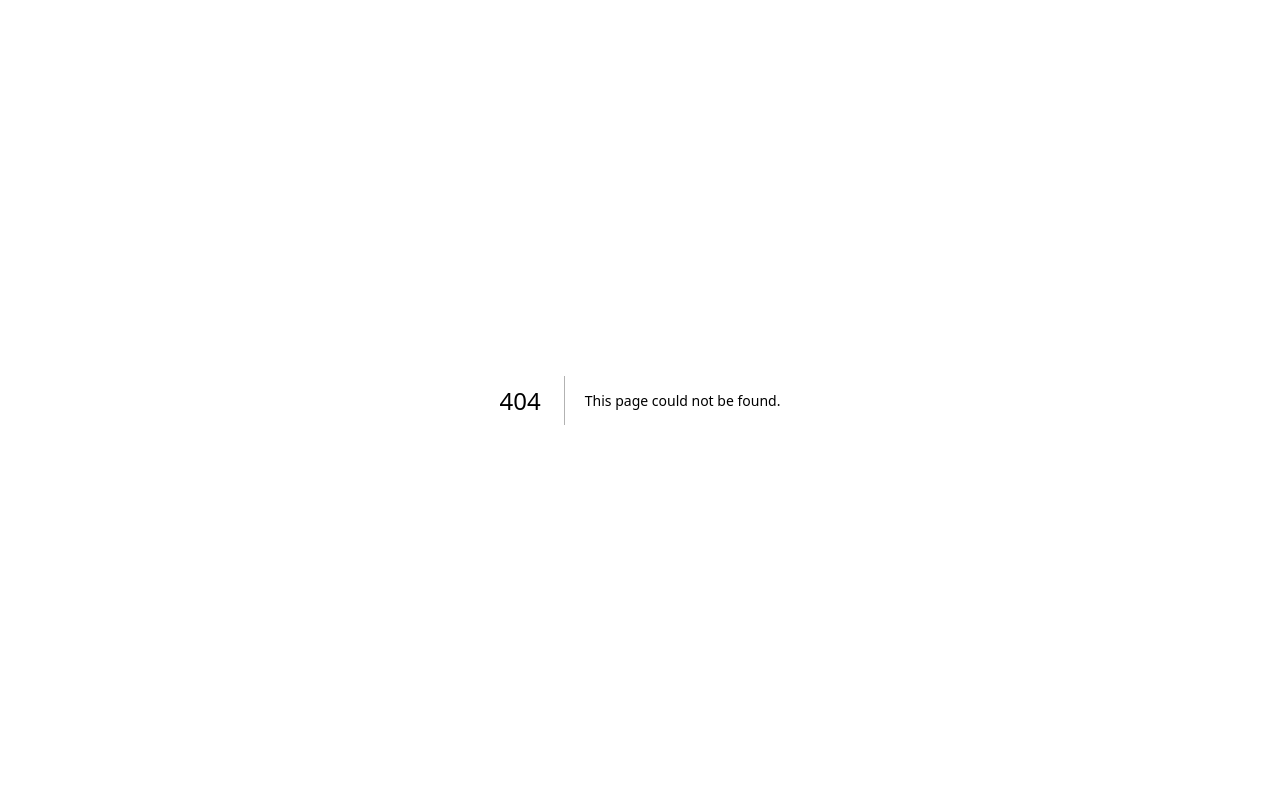
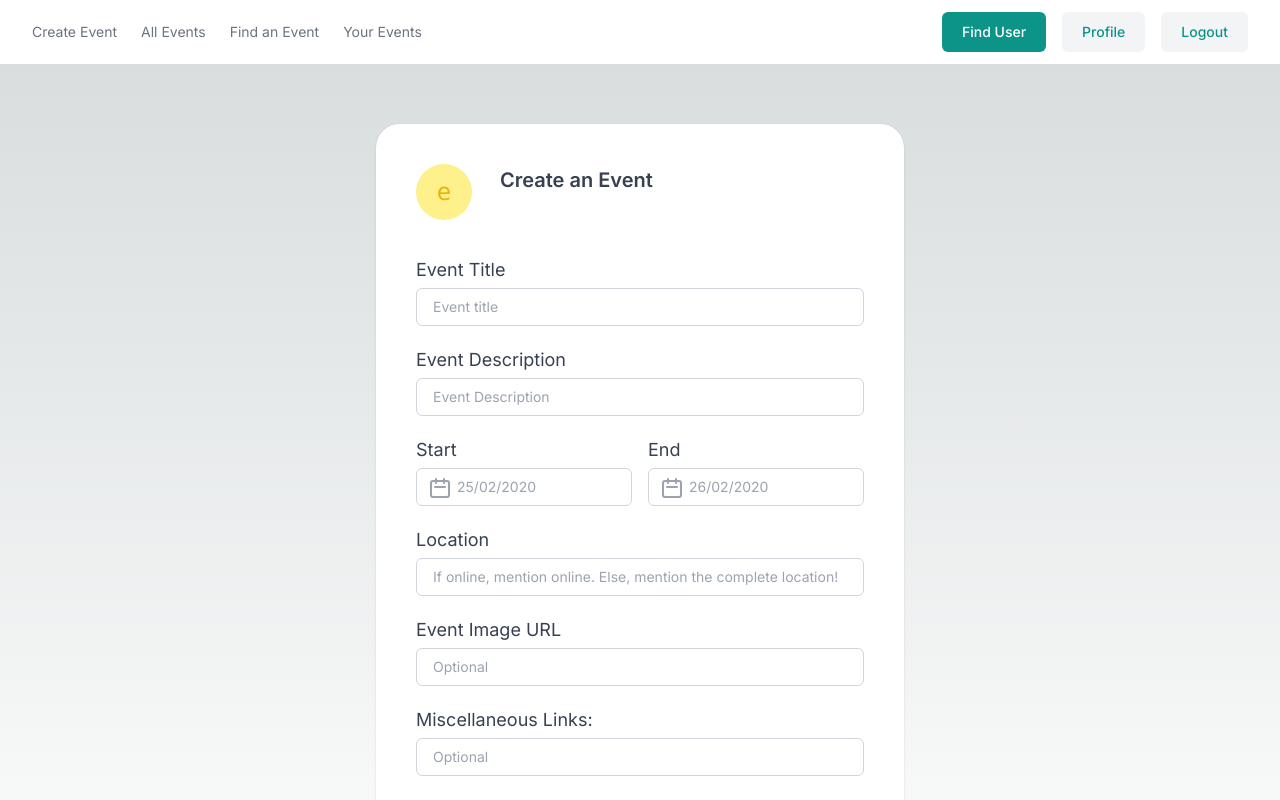
Before and after one commit to Abhinav5050649/eventPro, a Next.js app in the folder evpr/: page /events/create in a window 1280 px wide. Before the commit this address had no page. Shown: the top 800 px of the page. Built offline with nearby package versions, Linux system fonts and the light colour scheme.

Commit message:
Add: Event Creation Form Page

```diff
--- /dev/null
+++ b/evpr/src/app/events/create/page.tsx
@@ -0,0 +1,89 @@
+"use client";
+import React from "react";
+import axios from "axios";
+import router from "next/navigation";
+import { useRouter } from "next/navigation";
+import DNav from "@/app/DNav/page";
+
+export default function eventForm() {
+
+    const router = useRouter();
+
+    const sendToDashboard = () => {
+        router.push("/dashboard");
+    }
+
+    const handleRegisteration = async () => {
+        //define function to integrate with backend
+    }
+
+    return (
+        <>
+            <DNav />
+            <div className="min-h-screen bg-dark py-6 flex flex-col justify-center sm:py-12">
+                <div className="relative py-3 sm:max-w-xl sm:mx-auto">
+                    <div className="relative px-4 py-10 bg-white mx-8 md:mx-0 shadow rounded-3xl sm:p-10">
+                        <div className="max-w-md mx-auto">
+                            <div className="flex items-center space-x-5">
+                                <div className="h-14 w-14 bg-yellow-200 rounded-full flex flex-shrink-0 justify-center items-center text-yellow-500 text-2xl font-mono">e</div>
+                                <div className="block pl-2 font-semibold text-xl self-start text-gray-700">
+                                    <h2 className="leading-relaxed">Create an Event</h2>
+                                </div>
+                            </div>
+                            <div className="divide-y divide-gray-200">
+                                <div className="py-8 text-base leading-6 space-y-4 text-gray-700 sm:text-lg sm:leading-7">
+                                    <div className="flex flex-col">
+                                        <label className="leading-loose">Event Title</label>
+                                        <input type="text" className="px-4 py-2 border focus:ring-gray-500 focus:border-gray-900 w-full sm:text-sm border-gray-300 rounded-md focus:outline-none text-gray-600" placeholder="Event title" required/>
+                                    </div>
+                                    <div className="flex flex-col">
+                                        <label className="leading-loose">Event Description</label>
+                                        <input type="text" className="px-4 py-2 border focus:ring-gray-500 focus:border-gray-900 w-full sm:text-sm border-gray-300 rounded-md focus:outline-none text-gray-600" placeholder="Event Description" required/>
+                                    </div>
+                                    <div className="flex items-center space-x-4">
+                                        <div className="flex flex-col">
+                                            <label className="leading-loose">Start</label>
+                                            <div className="relative focus-within:text-gray-600 text-gray-400">
+                                                <input type="text" className="pr-4 pl-10 py-2 border focus:ring-gray-500 focus:border-gray-900 w-full sm:text-sm border-gray-300 rounded-md focus:outline-none text-gray-600" placeholder="25/02/2020" required/>
+                                                    <div className="absolute left-3 top-2">
+                                                        <svg className="w-6 h-6" fill="none" stroke="currentColor" viewBox="0 0 24 24" xmlns="http://www.w3.org/2000/svg"><path strokeLinecap="round" strokeLinejoin="round" strokeWidth="2" d="M8 7V3m8 4V3m-9 8h10M5 21h14a2 2 0 002-2V7a2 2 0 00-2-2H5a2 2 0 00-2 2v12a2 2 0 002 2z"></path></svg>
+                                                    </div>
+                                            </div>
+                                        </div>
+                                        <div className="flex flex-col">
+                                            <label className="leading-loose">End</label>
+                                            <div className="relative focus-within:text-gray-600 text-gray-400">
+                                                <input type="text" className="pr-4 pl-10 py-2 border focus:ring-gray-500 focus:border-gray-900 w-full sm:text-sm border-gray-300 rounded-md focus:outline-none text-gray-600" placeholder="26/02/2020" required/>
+                                                    <div className="absolute left-3 top-2">
+                                                        <svg className="w-6 h-6" fill="none" stroke="currentColor" viewBox="0 0 24 24" xmlns="http://www.w3.org/2000/svg"><path strokeLinecap="round" strokeLinejoin="round" strokeWidth="2" d="M8 7V3m8 4V3m-9 8h10M5 21h14a2 2 0 002-2V7a2 2 0 00-2-2H5a2 2 0 00-2 2v12a2 2 0 002 2z"></path></svg>
+                                                    </div>
+                                            </div>
+                                        </div>
+                                    </div>
+                                    <div className="flex flex-col">
+                                        <label className="leading-loose">Location</label>
+                                        <input type="text" className="px-4 py-2 border focus:ring-gray-500 focus:border-gray-900 w-full sm:text-sm border-gray-300 rounded-md focus:outline-none text-gray-600" placeholder="If online, mention online. Else, mention the complete location!"/>
+                                    </div>
+                                    <div className="flex flex-col">
+                                        <label className="leading-loose">Event Image URL</label>
+                                        <input type="text" className="px-4 py-2 border focus:ring-gray-500 focus:border-gray-900 w-full sm:text-sm border-gray-300 rounded-md focus:outline-none text-gray-600" placeholder="Optional"/>
+                                    </div>
+                                    <div className="flex flex-col">
+                                        <label className="leading-loose">Miscellaneous Links: </label>
+                                        <input type="text" className="px-4 py-2 border focus:ring-gray-500 focus:border-gray-900 w-full sm:text-sm border-gray-300 rounded-md focus:outline-none text-gray-600" placeholder="Optional"/>
+                                    </div>
+                                </div>
+                                <div className="pt-4 flex items-center space-x-4">
+                                    <button onClick={sendToDashboard} className="flex justify-center items-center w-full text-gray-900 px-4 py-3 rounded-md focus:outline-none">
+                                        <svg className="w-6 h-6 mr-3" fill="none" stroke="currentColor" viewBox="0 0 24 24" xmlns="http://www.w3.org/2000/svg"><path strokeLinecap="round" strokeLinejoin="round" strokeWidth="2" d="M6 18L18 6M6 6l12 12"></path></svg> Cancel
+                                    </button>
+                                    <button className="bg-blue-500 flex justify-center items-center w-full text-white px-4 py-3 rounded-md focus:outline-none">Create</button>
+                                </div>
+                            </div>
+                        </div>
+                    </div>
+                </div>
+            </div>
+        </>
+    )
+}
```
